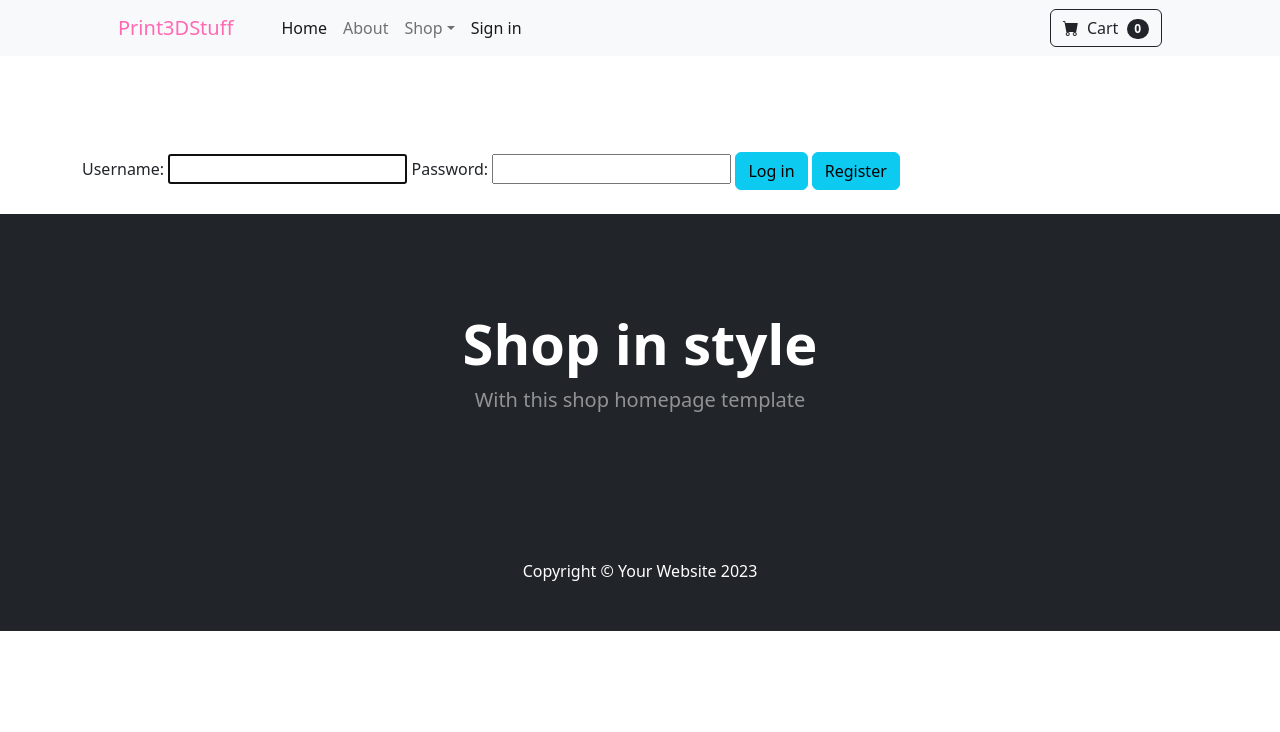
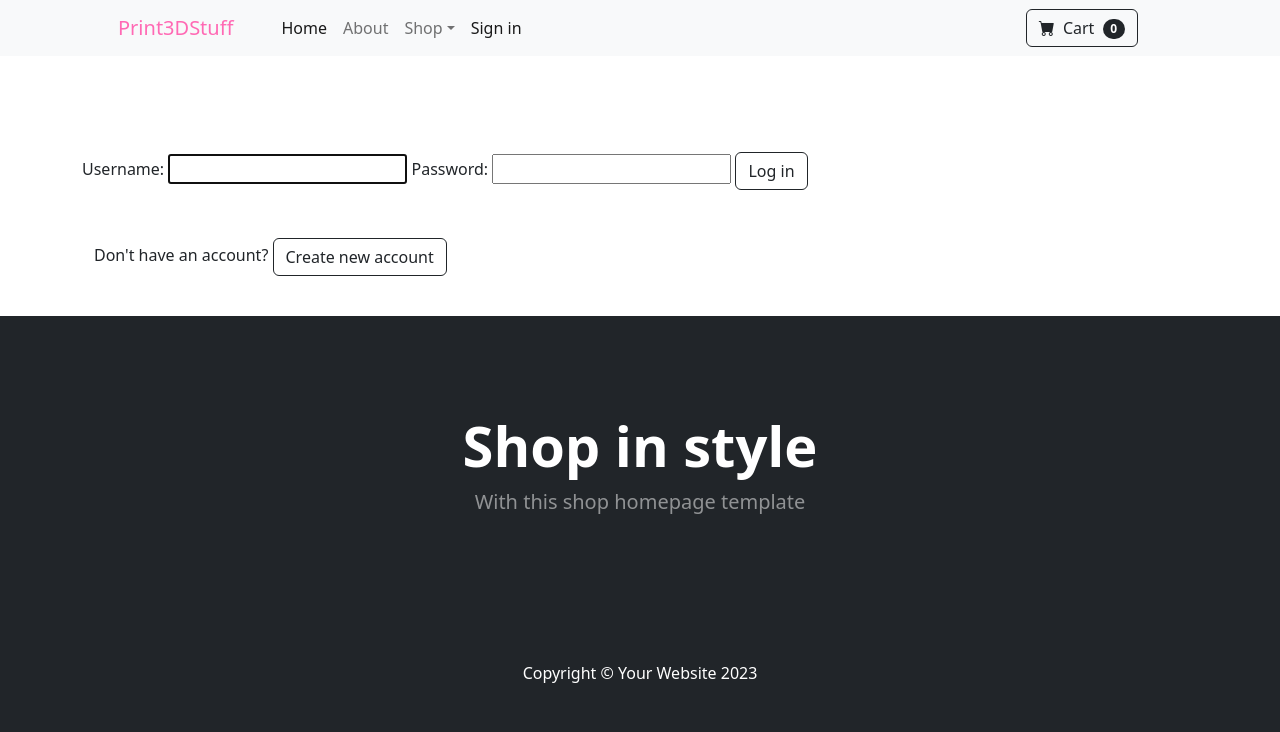
Before and after one commit to RistoPeterson/EShop, a Django app: page /accounts/login/ in a window 1280 px wide. Shown: the top 732 px of the page. Run offline with Django 4.2, Linux system fonts and the light colour scheme; some libraries are stand-ins or nearby versions.

Commit message:
Implement login and sigup html

```diff
--- a/templates/base.html
+++ b/templates/base.html
@@ -54,7 +54,7 @@
 
                     </ul>
                     <form class="d-flex">
-                        <a class="btn btn-outline-dark" href="{% url 'mainapp:summary' %}" type="submit">
+                        <a class="btn btn-outline-dark mt-auto me-4" href="{% url 'mainapp:summary' %}" type="submit">
                             <i class="bi-cart-fill me-1"></i>
                             Cart
                             <span class="badge bg-dark text-white ms-1 rounded-pill">
--- a/templates/login.html
+++ b/templates/login.html
@@ -11,9 +11,13 @@
     <form method="post">
         {% csrf_token %}
         {{signin_form}}
-        <button class="btn btn-info" type="submit">Log in</button>
-         <a href="{% url 'accounts:signup' %}" class="btn btn-info">Register</a>
+        <button class="btn btn-outline-dark mt-auto me-4" type="submit">Log in</button>
     </form>
+    <div class="container mt-5">
+        <p>Don't have an account?
+        <a href="{% url 'accounts:signup' %}" class="btn btn-outline-dark mt-auto me-4">Create new account</a>
+        </p>
+    </div>
 
 </div>
 <br>
```
Also changed, not shown: db.sqlite3.
